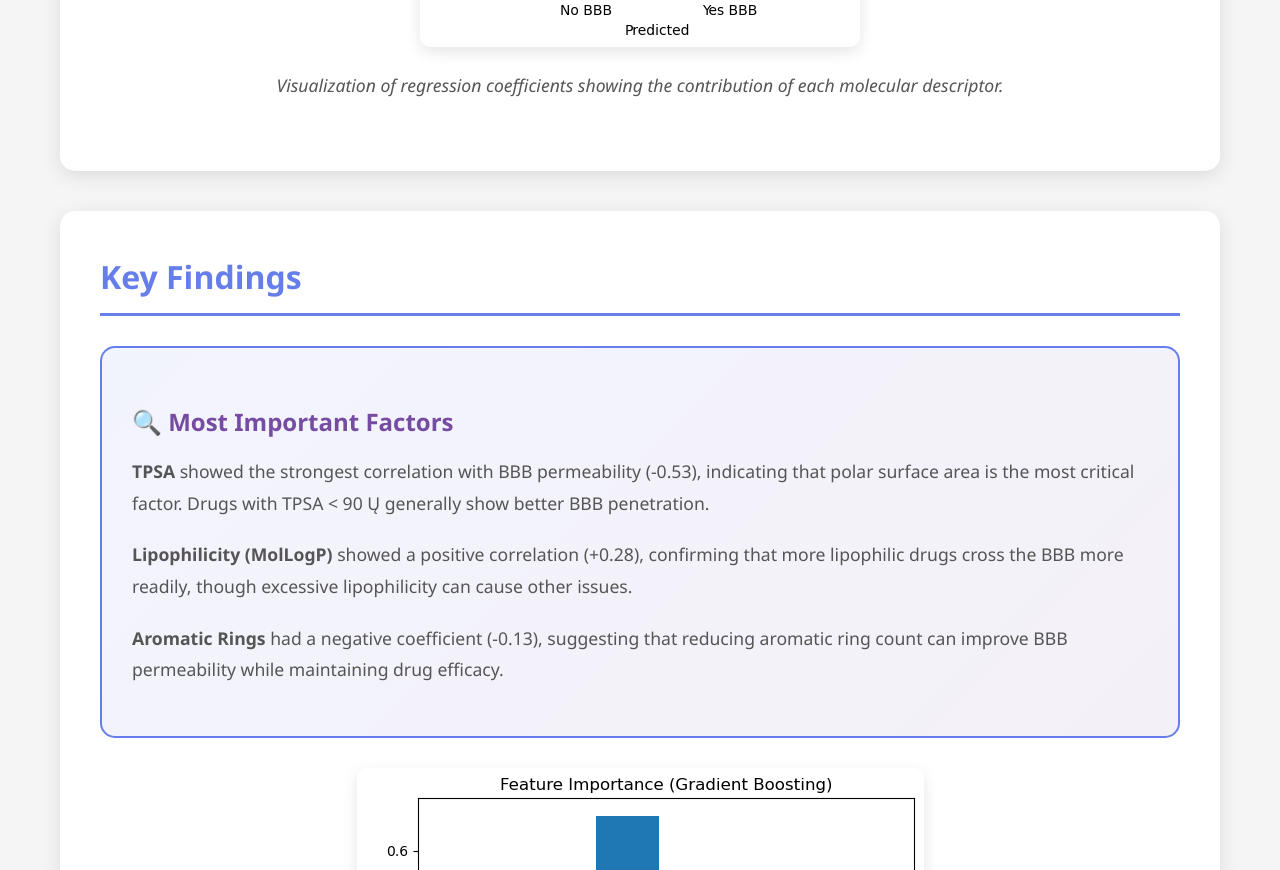
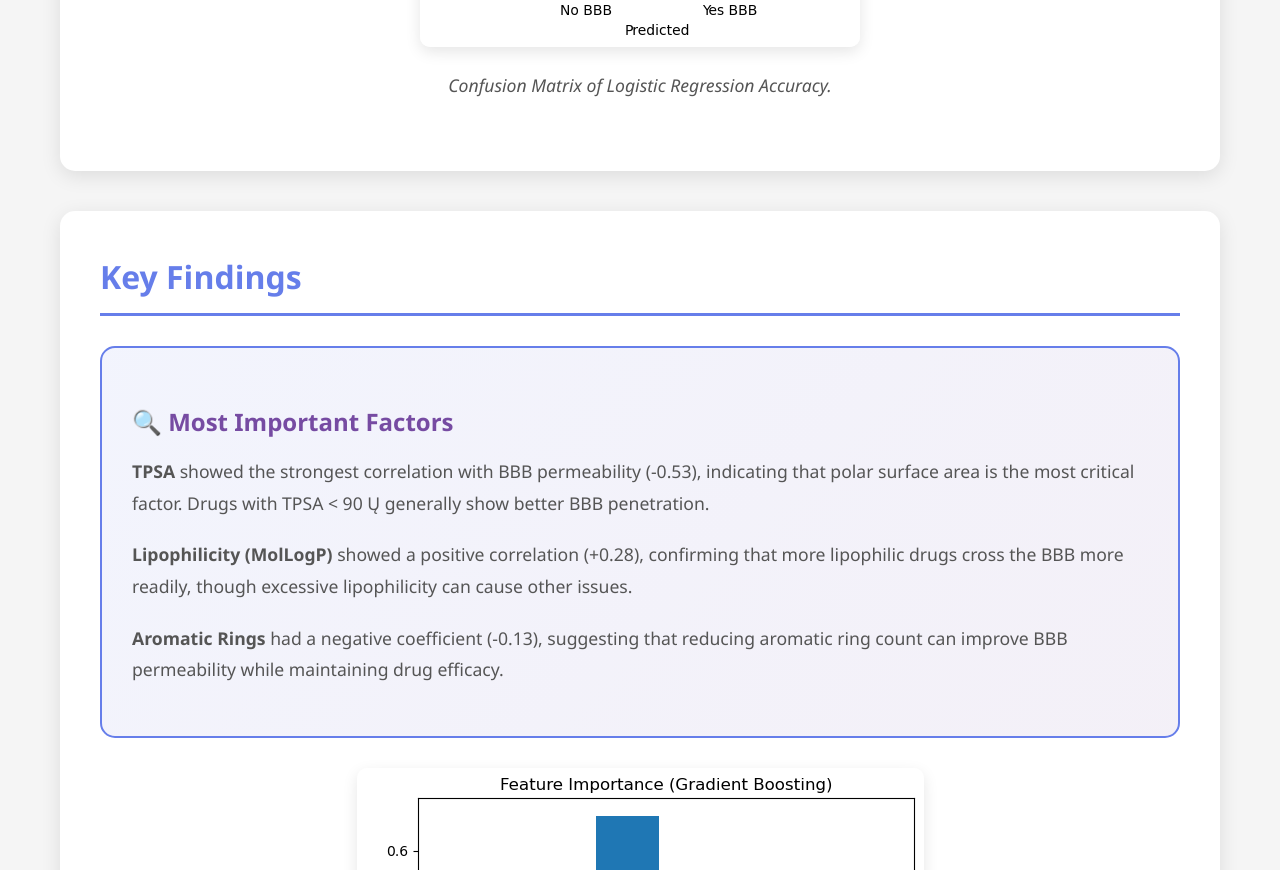
Before and after one commit to adhupar123/bbb-website, a plain HTML site: page about.html in a window 1280 px wide. Shown: the part 5977-6847 px from the top of the page. Drawn offline with Linux system fonts and the light colour scheme.

Commit message:
Update about.html

```diff
--- a/about.html
+++ b/about.html
@@ -391,7 +391,7 @@
 
             <div class="figure-container">
                 <img src="download (2).png" alt="Regression Coefficients">
-                <p class="figure-caption">Visualization of regression coefficients showing the contribution of each molecular descriptor.</p>
+                <p class="figure-caption">Confusion Matrix of Logistic Regression Accuracy.</p>
             </div>
         </div>
 
```
